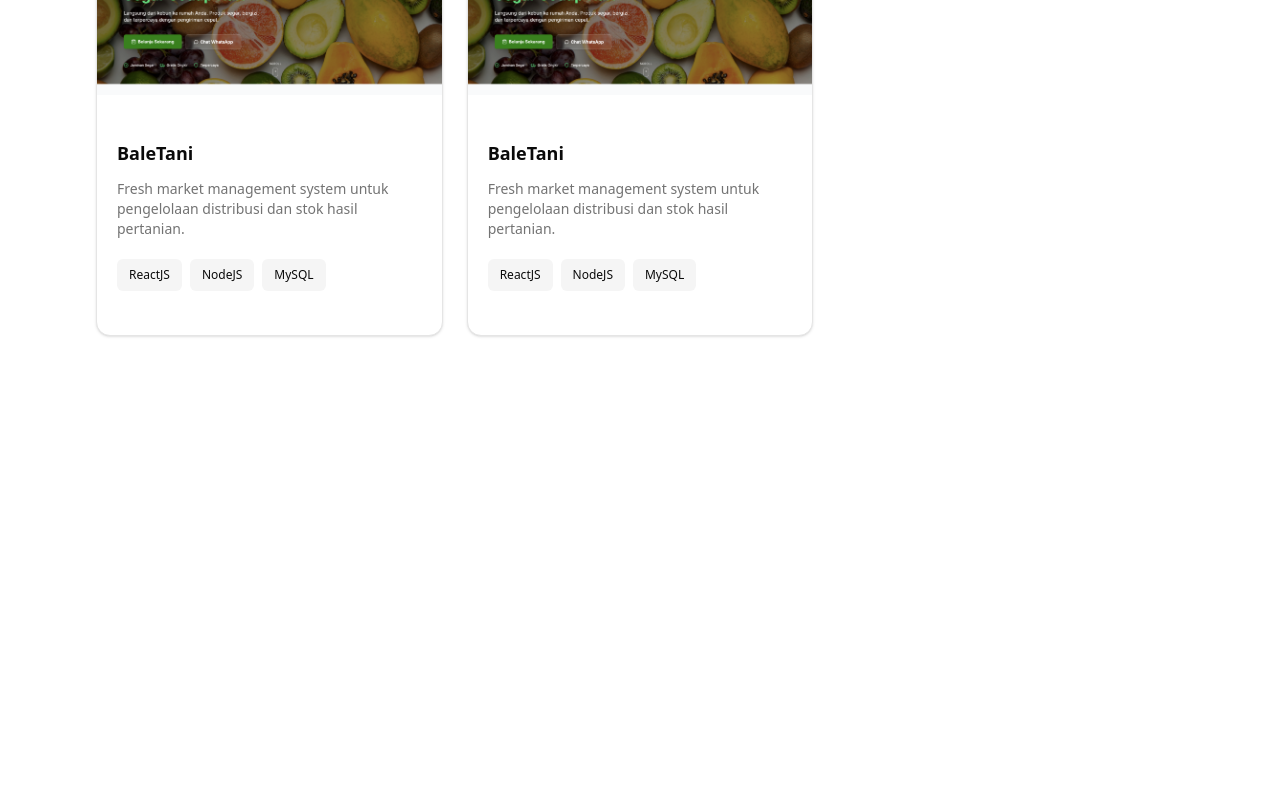
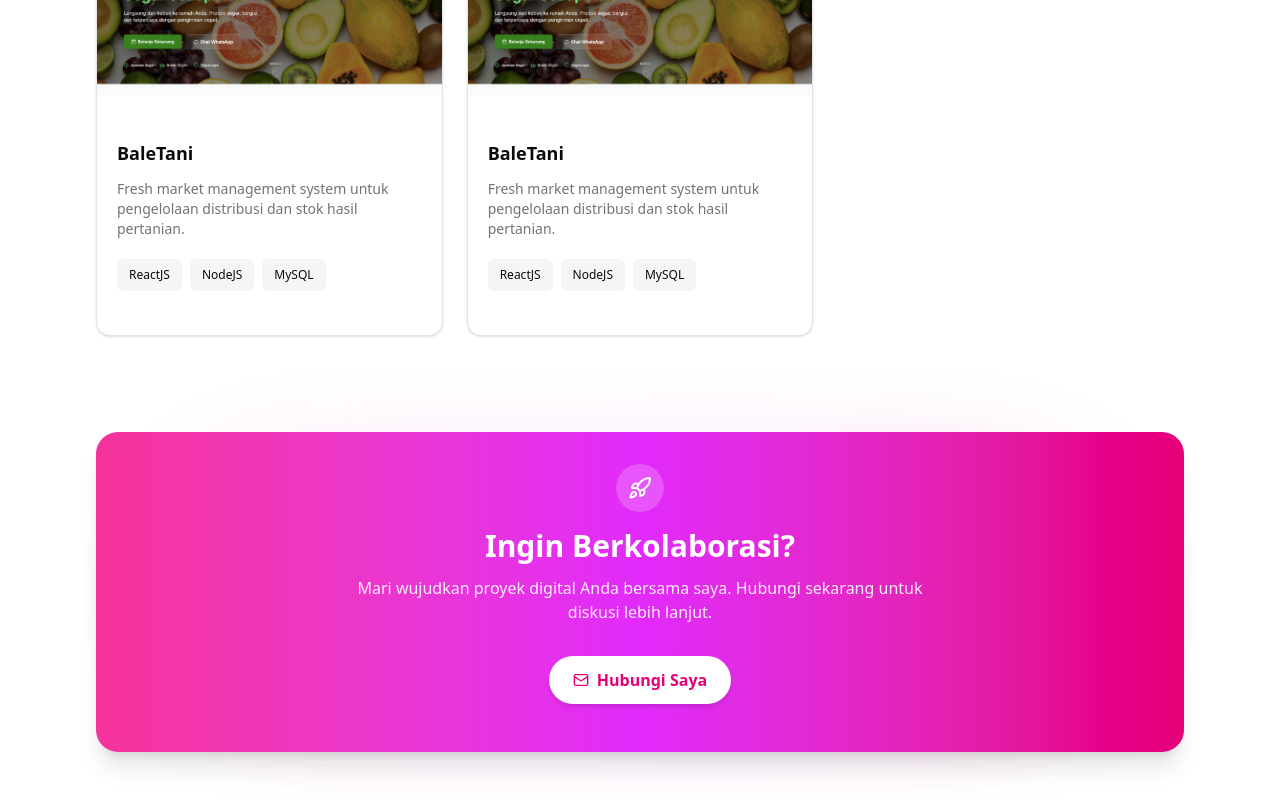
Before and after one commit to rstisbil15/portofolio, a React (Vite) app: page / in a window 1280 px wide. Shown: the part 2260-3060 px from the top of the page. Before the commit the page ends 2644 px from the top, so only its background shows below. Built offline with nearby package versions, Linux system fonts and the light colour scheme.

Commit message:
feat: add contact section

```diff
--- /dev/null
+++ b/src/components/home/Contact.tsx
@@ -0,0 +1,129 @@
+import PageContainer from "@/components/layout/PageContainer";
+import { Rocket, Mail } from "lucide-react"
+import { motion } from "framer-motion"
+
+export default function Contact() {
+  return (
+    <section id="contact" className="my-12">
+      <PageContainer>
+        <motion.div
+          initial={{ opacity: 0, y: 40 }}
+          whileInView={{ opacity: 1, y: 0 }}
+          transition={{
+            duration: 0.8,
+            ease: "easeOut",
+          }}
+          viewport={{ once: true }}
+          className="relative"
+        >
+          {/* glow background */}
+          <div className="pointer-events-none absolute inset-0 flex items-center justify-center">
+            <div
+              className="
+                h-[180px]
+                w-[80%]
+                rounded-full
+                bg-gradient-to-r
+                from-pink-500
+                via-fuchsia-500
+                to-pink-600
+                blur-3xl
+                opacity-40
+              "
+            />
+          </div>
+
+          {/* card */}
+          <div
+            className="
+              relative
+              w-full
+              rounded-3xl
+              bg-gradient-to-r
+              from-pink-500
+              via-fuchsia-500
+              to-pink-600
+              px-6
+              py-6
+              sm:px-10
+              sm:pt-8
+              sm:pb-12
+              text-center
+              shadow-xl
+            "
+          >
+            {/* icon */}
+            <motion.div
+              animate={{ y: [0, -6, 0] }}
+              transition={{
+                duration: 3,
+                repeat: Infinity,
+                ease: "easeInOut",
+              }}
+              className="mx-auto mb-4 flex h-12 w-12 items-center justify-center rounded-full bg-white/20 backdrop-blur"
+            >
+              <Rocket className="h-6 w-6 text-white" />
+            </motion.div>
+
+            {/* title */}
+            <motion.h2
+              initial={{ opacity: 0, y: 10 }}
+              whileInView={{ opacity: 1, y: 0 }}
+              transition={{ delay: 0.2, duration: 0.6 }}
+              viewport={{ once: true }}
+              className="text-2xl font-bold text-white sm:text-3xl"
+            >
+              Ingin Berkolaborasi?
+            </motion.h2>
+
+            {/* description */}
+            <motion.p
+              initial={{ opacity: 0, y: 10 }}
+              whileInView={{ opacity: 1, y: 0 }}
+              transition={{ delay: 0.35, duration: 0.6 }}
+              viewport={{ once: true }}
+              className="mx-auto mt-3 max-w-xl text-sm text-white/90 sm:text-base"
+            >
+              Mari wujudkan proyek digital Anda bersama saya. Hubungi sekarang
+              untuk diskusi lebih lanjut.
+            </motion.p>
+
+            {/* button */}
+            <motion.div
+              initial={{ opacity: 0, scale: 0.9 }}
+              whileInView={{ opacity: 1, scale: 1 }}
+              transition={{ delay: 0.5, duration: 0.4 }}
+              viewport={{ once: true }}
+              className="mt-8"
+            >
+              <motion.a
+                href="https://mail.google.com/mail/?view=cm&fs=1&to=ristisabila@upi.edu"
+                target="_blank"
+                rel="noopener noreferrer"
+                whileHover={{ scale: 1.08 }}
+                whileTap={{ scale: 0.95 }}
+                className="
+                  inline-flex
+                  items-center
+                  gap-2
+                  rounded-full
+                  bg-white
+                  px-6
+                  py-3
+                  text-sm
+                  font-semibold
+                  text-pink-600
+                  shadow-md
+                  sm:text-base
+                "
+              >
+                <Mail className="h-4 w-4" />
+                Hubungi Saya
+              </motion.a>
+            </motion.div>
+          </div>
+        </motion.div>
+      </PageContainer>
+    </section>
+  )
+}
--- a/src/pages/Home.tsx
+++ b/src/pages/Home.tsx
@@ -2,6 +2,7 @@ import Navbar from "@/components/Navbar"
 import Introduction from "@/components/home/Introduction"
 import AboutMe from "@/components/home/AboutMe"
 import Projects from "@/components/home/Projects"
+import Contact from "@/components/home/Contact"
 
 export default function Home() {
   return (
@@ -10,6 +11,7 @@ export default function Home() {
       <Introduction />
       <AboutMe />
       <Projects />
+      <Contact />
     </>
   )
 }
```
